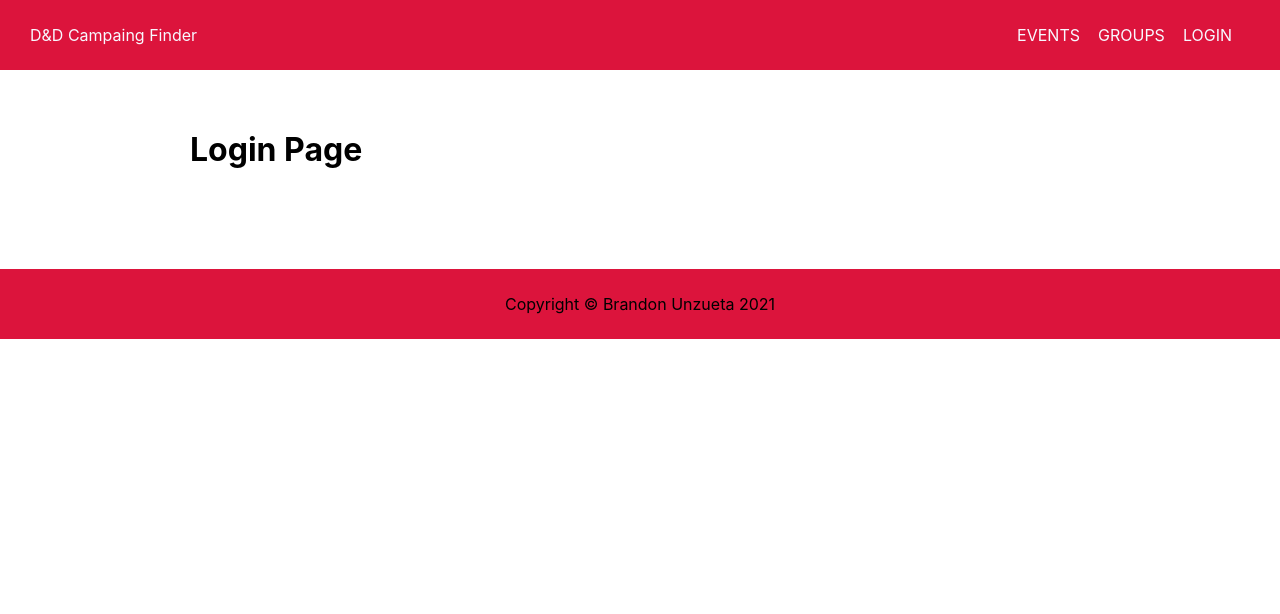
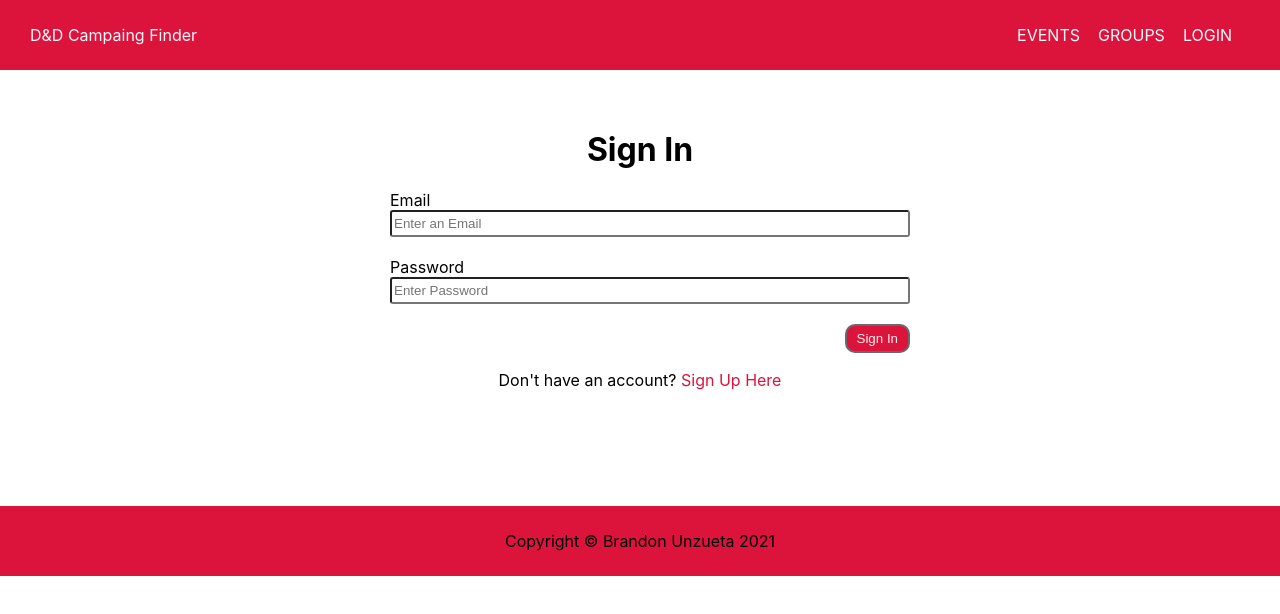
Before and after one commit to BJZeta/DnD-Campaign-Finder, a Next.js app in the folder frontend/: page /login in a window 1280 px wide. Shown: the top 614 px of the page. Built offline with nearby package versions, Linux system fonts and the light colour scheme.

Commit message:
designing login page

```diff
--- a/frontend/pages/login.js
+++ b/frontend/pages/login.js
@@ -1,9 +1,53 @@
+import { useState } from "react";
+import Link from "next/link";
 import Layout from "../components/Layout";
+import styles from "../styles/SignUp.module.css";
 
 export default function Login() {
+  const [email, setEmail] = useState("");
+  const [password, setPassword] = useState("");
+
+  const handleSubmitAccount = () => {};
+
   return (
     <Layout>
-      <h1>Login Page</h1>
+      <div className={styles.signupScreen}>
+        <h1>Sign In</h1>
+
+        <form onSubmit={handleSubmitAccount}>
+          <div className={styles.inputs}>
+            <label htmlFor="email">Email</label>
+            <input
+              type="email"
+              id="email"
+              value={email}
+              placeholder="Enter an Email"
+              onChange={(e) => setEmail(e.target.value)}
+              className={styles.input}
+            />
+          </div>
+          <div className={styles.inputs}>
+            <label htmlFor="password">Password</label>
+            <input
+              type="text"
+              id="password"
+              value={password}
+              placeholder="Enter Password"
+              onChange={(e) => setPassword(e.target.value)}
+              className={styles.input}
+            />
+          </div>
+          <button type="submit">Sign In</button>
+        </form>
+        <div className={styles.login_link}>
+          <p>
+            Don't have an account?{" "}
+            <Link href="/login">
+              <a>Sign Up Here</a>
+            </Link>
+          </p>
+        </div>
+      </div>
     </Layout>
   );
 }
```
